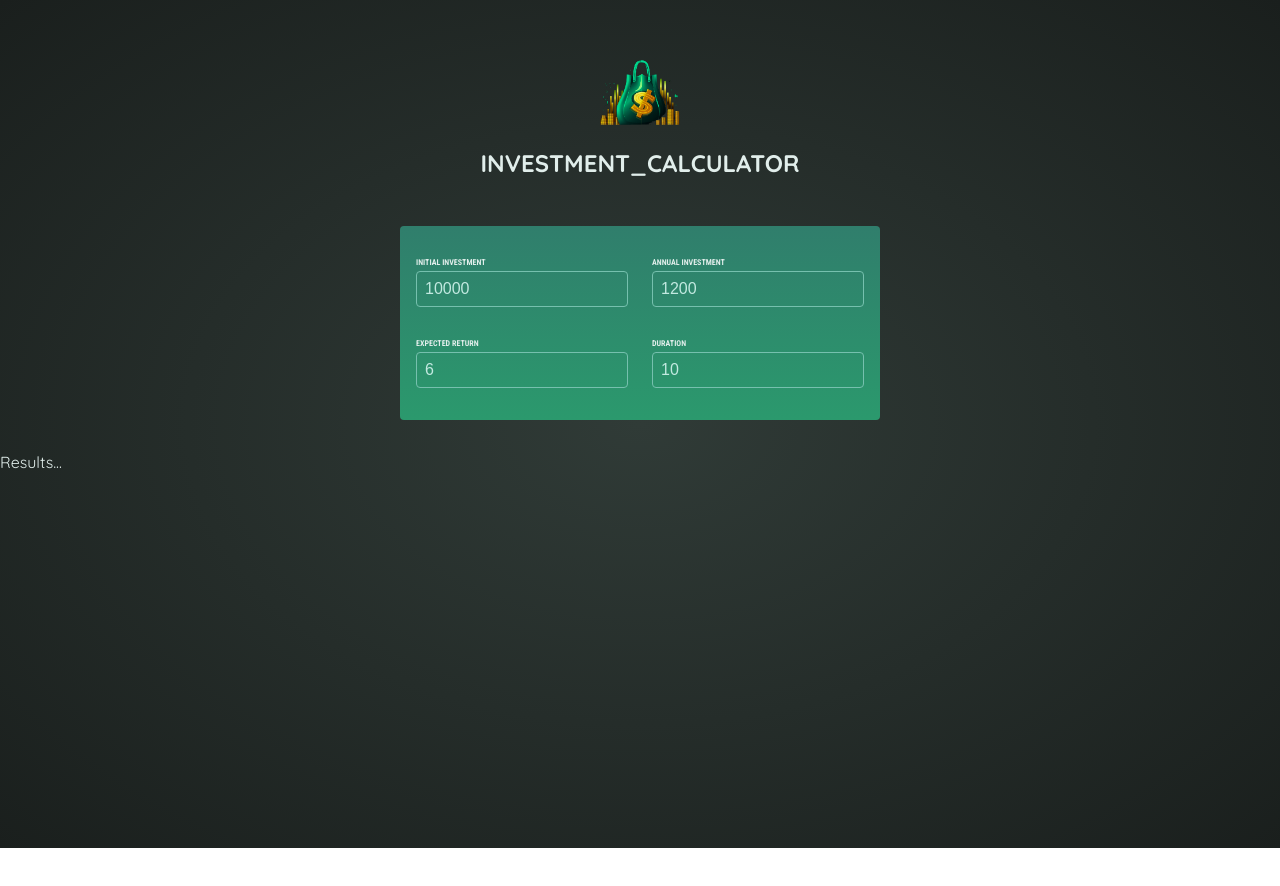
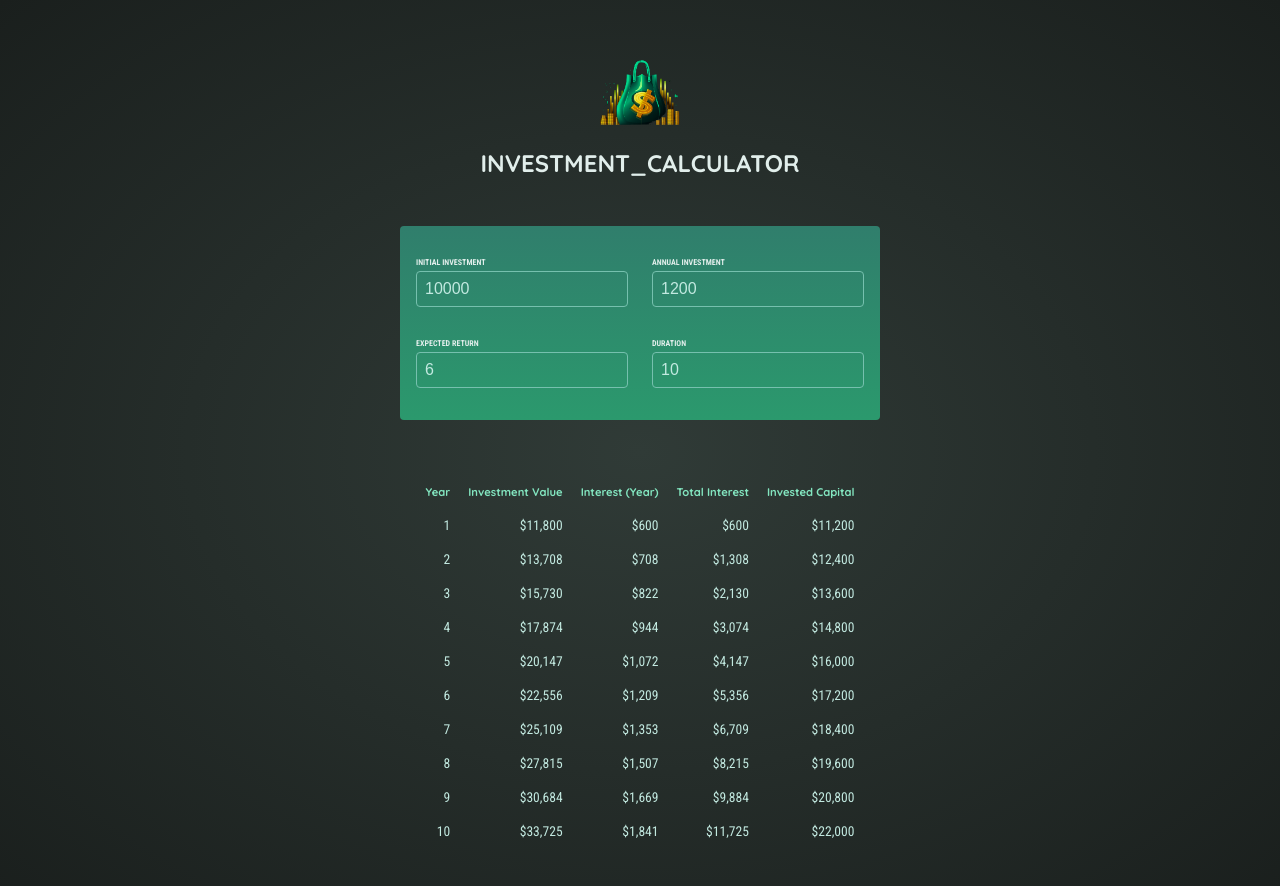
Before and after one commit to Jeongumgu/investment-calculator, a React (Vite) app: page / in a window 1280 px wide. Shown: the top 886 px of the page. Before the commit the page ends 848 px from the top, so only its background shows below. Built offline with nearby package versions, Linux system fonts and the light colour scheme.

Commit message:
results 에 테이블 생성 및 값 계산해서 할당

```diff
--- a/src/components/Results.jsx
+++ b/src/components/Results.jsx
@@ -1,9 +1,33 @@
-import { calculateInvestmentResults } from "../util/investment.js";
+import { calculateInvestmentResults, formatter } from "../util/investment.js";
 
 export default function Results({ input }) {
     const resultsData = calculateInvestmentResults(input);
+    const initialInvestment = resultsData[0].valueEndOfYear - resultsData[0].interest - resultsData[0].annualInvestment;
 
-    console.log(resultsData);
+    return <table id="result">
+        <thead>
+            <tr>
+                <th>Year</th>
+                <th>Investment Value</th>
+                <th>Interest (Year)</th>
+                <th>Total Interest</th>
+                <th>Invested Capital</th>
+            </tr>
+        </thead>
+        <tbody>
+            {resultsData.map(yearData => {
+                const totalInterest = yearData.valueEndOfYear - yearData.annualInvestment * yearData.year - initialInvestment;
 
-    return <p>Results...</p>
+                const totalAmountInvested = yearData.valueEndOfYear - totalInterest;
+
+                return <tr key={yearData.year}>
+                    <td>{yearData.year}</td>
+                    <td>{formatter.format(yearData.valueEndOfYear)}</td>
+                    <td>{formatter.format(yearData.interest)}</td>
+                    <td>{formatter.format(totalInterest)}</td>
+                    <td>{formatter.format(totalAmountInvested)}</td>
+                </tr>
+            })}
+        </tbody>
+    </table>
 }
```
